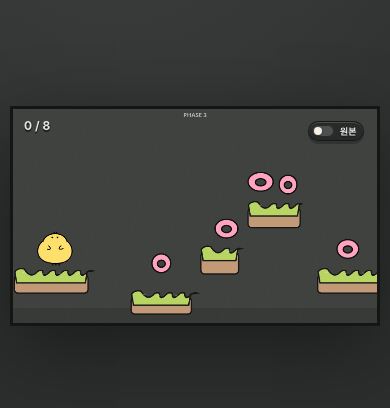
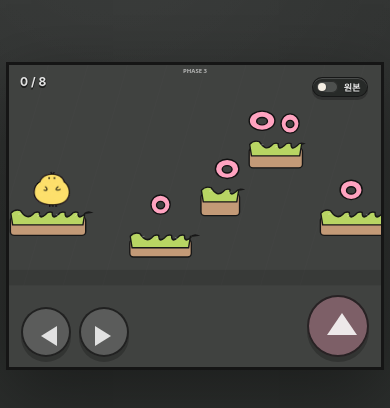
Before and after one commit to coke37111/chick_donut, a plain HTML site: page index.html in a window 390 px wide. Shown: the part 206-614 px from the top of the page. Drawn offline with Linux system fonts and the light colour scheme.

Commit message:
Improve mobile controls

```diff
--- a/src/game.js
+++ b/src/game.js
@@ -54,6 +54,10 @@ const realisticChickSprites = Object.fromEntries(
 const keys = new Set();
 const buttons = new Set();
 const particles = [];
+const controlMedia = window.matchMedia("(pointer: coarse), (max-width: 820px)");
+let renderScale = 1;
+let renderOffsetX = 0;
+let renderOffsetY = 0;
 const realisticBg = new Image();
 realisticBg.src = REALISTIC_BG_SRC;
 const realisticChick = new Image();
@@ -107,6 +111,26 @@ let startTime = performance.now();
 let lastTime = performance.now();
 let artMode = "original";
 const initialArtMode = new URLSearchParams(window.location.search).get("art") === "realistic" ? "realistic" : "original";
+
+function syncCanvasResolution() {
+  const dpr = Math.min(2.5, Math.max(1, window.devicePixelRatio || 1));
+  const rect = canvas.getBoundingClientRect();
+  const cssW = Math.max(1, rect.width || VIEW_W);
+  const cssH = Math.max(1, rect.height || VIEW_H);
+  const nextW = Math.round(cssW * dpr);
+  const nextH = Math.round(cssH * dpr);
+  if (canvas.width !== nextW || canvas.height !== nextH) {
+    canvas.width = nextW;
+    canvas.height = nextH;
+  }
+  renderScale = Math.min(canvas.width / VIEW_W, canvas.height / VIEW_H);
+  renderOffsetX = Math.round((canvas.width - VIEW_W * renderScale) * 0.5);
+  renderOffsetY = controlMedia.matches ? 0 : Math.round((canvas.height - VIEW_H * renderScale) * 0.5);
+}
+
+function getWorldLift() {
+  return controlMedia.matches ? -42 : 0;
+}
 
 function setArtMode(nextMode) {
   artMode = nextMode;
@@ -759,10 +783,14 @@ function drawOverlay() {
 }
 
 function draw(time) {
+  ctx.setTransform(1, 0, 0, 1, 0, 0);
+  ctx.clearRect(0, 0, canvas.width, canvas.height);
+  ctx.fillStyle = "#404240";
+  ctx.fillRect(0, 0, canvas.width, canvas.height);
+  ctx.setTransform(renderScale, 0, 0, renderScale, renderOffsetX, renderOffsetY);
   ctx.save();
-  ctx.clearRect(0, 0, VIEW_W, VIEW_H);
   drawBackground(time);
-  ctx.translate(-cameraX, 0);
+  ctx.translate(-cameraX, getWorldLift());
 
   for (const platform of platforms) drawPlatform(platform);
   for (const ring of rings) drawRing(ring, time);
@@ -803,6 +831,12 @@ window.addEventListener("keyup", (event) => {
   if (["ArrowUp", "KeyW", "Space"].includes(event.code)) keys.delete("jump");
 });
 
+for (const target of [stageEl, canvas]) {
+  target.addEventListener("contextmenu", (event) => event.preventDefault());
+  target.addEventListener("selectstart", (event) => event.preventDefault());
+  target.addEventListener("dragstart", (event) => event.preventDefault());
+}
+
 for (const button of document.querySelectorAll("[data-input]")) {
   const input = button.dataset.input;
   button.addEventListener("pointerdown", (event) => {
@@ -810,6 +844,8 @@ for (const button of document.querySelectorAll("[data-input]")) {
     button.setPointerCapture(event.pointerId);
     buttons.add(input);
   });
+  button.addEventListener("touchstart", (event) => event.preventDefault(), { passive: false });
+  button.addEventListener("contextmenu", (event) => event.preventDefault());
   button.addEventListener("pointerup", () => buttons.delete(input));
   button.addEventListener("pointercancel", () => buttons.delete(input));
   button.addEventListener("lostpointercapture", () => buttons.delete(input));
@@ -824,5 +860,8 @@ artSwitch.addEventListener("click", () => {
 });
 
 setArtMode(initialArtMode);
+syncCanvasResolution();
+window.addEventListener("resize", syncCanvasResolution);
+controlMedia.addEventListener("change", syncCanvasResolution);
 resetGame();
 requestAnimationFrame(frame);
--- a/styles.css
+++ b/styles.css
@@ -17,6 +17,9 @@ body {
   width: 100%;
   height: 100%;
   margin: 0;
+  -webkit-touch-callout: none;
+  -webkit-user-select: none;
+  user-select: none;
 }
 
 body {
@@ -32,9 +35,13 @@ body {
 
 button {
   -webkit-tap-highlight-color: transparent;
+  -webkit-touch-callout: none;
+  -webkit-user-select: none;
+  -webkit-user-drag: none;
   border: 0;
   color: inherit;
   font: inherit;
+  user-select: none;
 }
 
 .shell {
@@ -55,6 +62,8 @@ button {
   box-shadow:
     0 22px 70px rgba(0, 0, 0, 0.38),
     inset 0 0 0 1px rgba(255, 255, 255, 0.08);
+  -webkit-touch-callout: none;
+  user-select: none;
 }
 
 #game {
@@ -158,8 +167,12 @@ button {
   left: 14px;
   display: none;
   align-items: end;
-  justify-content: space-between;
+  justify-content: flex-start;
+  gap: 10px;
   pointer-events: none;
+  -webkit-touch-callout: none;
+  -webkit-user-select: none;
+  user-select: none;
 }
 
 .pad,
@@ -198,6 +211,7 @@ button {
   height: 68px;
   border-radius: 50%;
   background: rgba(255, 159, 188, 0.32);
+  margin-left: auto;
 }
 
 .jump::before {
@@ -209,8 +223,57 @@ button {
   border-left: 15px solid transparent;
 }
 
-@media (pointer: coarse) {
+@media (pointer: coarse), (max-width: 820px) {
+  .shell {
+    padding: 6px;
+  }
+
+  .stage {
+    width: min(100%, calc((100dvh - 8px) * 1.6875));
+  }
+
   .touch {
     display: flex;
+    gap: 10px;
+    height: 68px;
+    right: max(12px, env(safe-area-inset-right));
+    bottom: max(10px, env(safe-area-inset-bottom));
+    left: max(12px, env(safe-area-inset-left));
+  }
+
+  .jump {
+    position: absolute;
+    right: 0;
+    bottom: 0;
+    margin-left: 0;
+  }
+
+  .pad,
+  .jump {
+    -webkit-touch-callout: none;
+    touch-action: none;
   }
 }
+
+@media (pointer: coarse) and (orientation: portrait), (max-width: 560px) {
+  .stage {
+    aspect-ratio: 810 / 660;
+    max-height: calc(100dvh - 12px);
+    width: 100%;
+  }
+
+  .pad {
+    width: 50px;
+    height: 50px;
+  }
+
+  .jump {
+    width: 62px;
+    height: 62px;
+  }
+
+  .touch {
+    gap: 8px;
+    height: 62px;
+  }
+}
```
